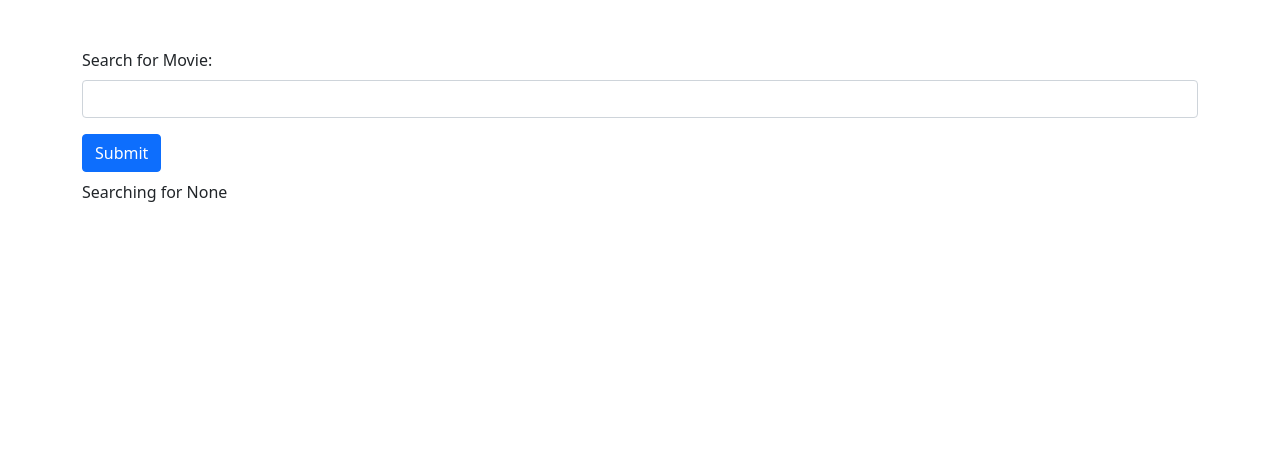
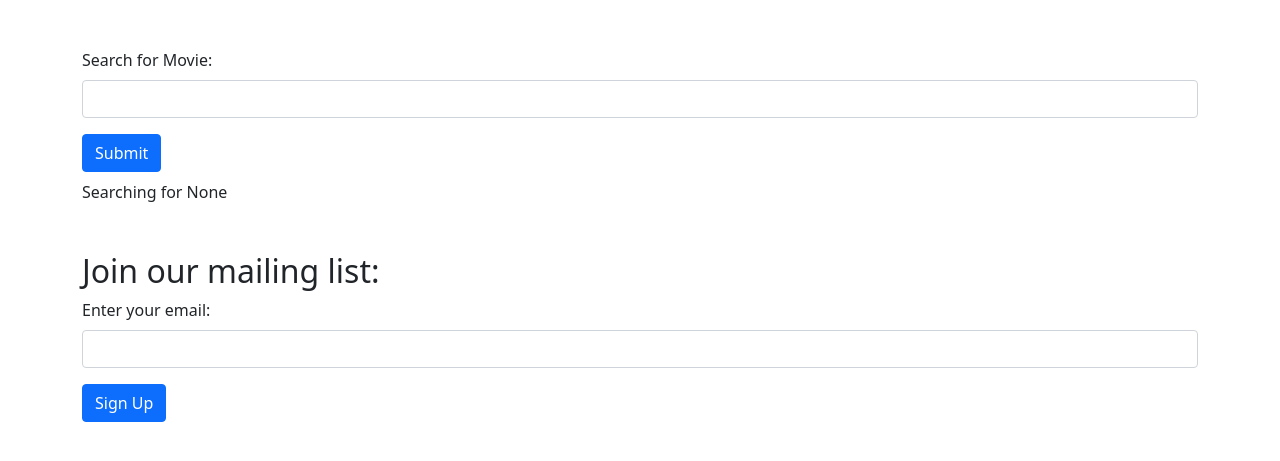
Before and after one commit to cckcoder/django_movie_workshop, a Django app: page / in a window 1280 px wide. Shown: the top 461 px of the page. Run offline with Django 4.2, Linux system fonts and the light colour scheme.

Commit message:
add: signup form and view

```diff
--- a/movie/templates/home.html
+++ b/movie/templates/home.html
@@ -8,7 +8,7 @@
   </head>
   <body>
     <div class="container mt-5">
-      <form action="">
+      <form action="{% url 'about' %}">
         <div class="mb-3">
           <label class="form-label">Search for Movie:</label>
           <input
@@ -22,6 +22,20 @@
       <div class="mt-2">
         Searching for {{ searchTerm }}
       </div>
+      <br>
+      <br>
+      <h2>Join our mailing list:</h2>
+      <form action="{% url 'signup' %}">
+        <div class="mb-3">
+          <label for="email" class="form-label">
+            Enter your email:
+          </label>
+          <input type="email" name="email" class="form-control">
+        </div>
+        <button type="submit" class="btn btn-primary">
+          Sign Up
+        </button>
+      </form>
     </div>
 
   </body>
--- a/movie/views.py
+++ b/movie/views.py
@@ -8,3 +8,7 @@ def home(request):
 
 def about(request):
     return HttpResponse('<h1>Welcome to About Page</h1>')
+
+def signup(request):
+    email = request.GET.get('email')
+    return render(request, 'signup.html', {'email':email})
--- a/movie_reviews/urls.py
+++ b/movie_reviews/urls.py
@@ -5,5 +5,6 @@ from movie import views as movie_views
 urlpatterns = [
     path('admin/', admin.site.urls),
     path('', movie_views.home),
-    path('about/', movie_views.about),
+    path('about/', movie_views.about, name="about"),
+    path('signup/', movie_views.signup, name="signup"),
 ]
```
